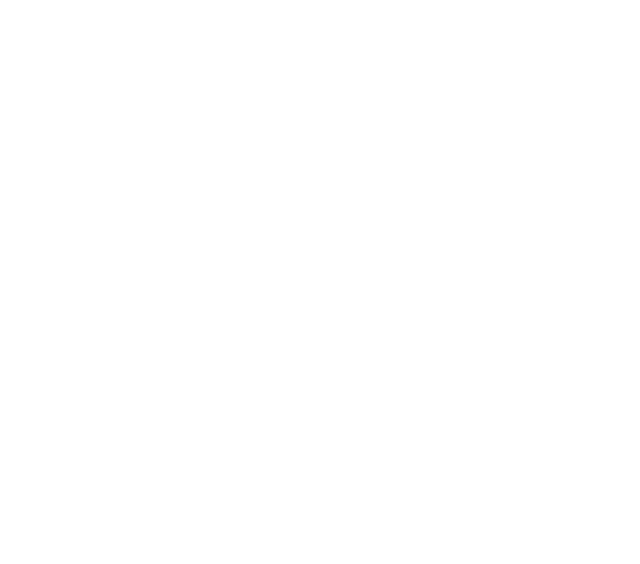
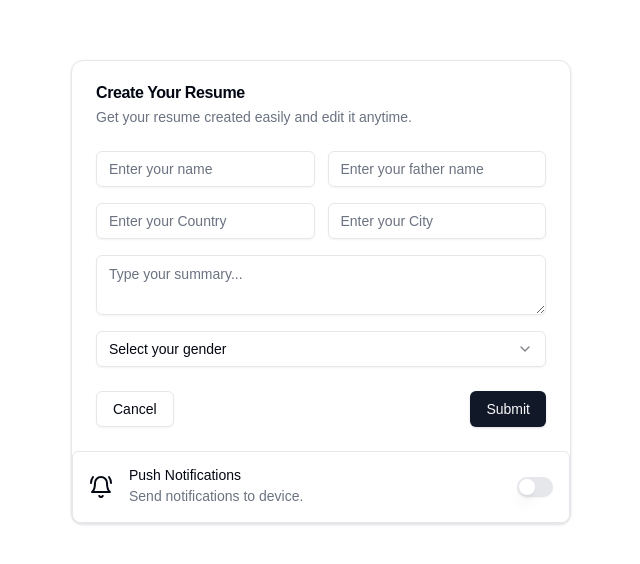
Before and after one commit to FahadAbdulQayyum/resume-creator, a Next.js app: page / in a window 1280 px wide. Shown: the part 108-672 px from the top of the page, without its empty margins (319-959 px from the left). Built offline with nearby package versions, Linux system fonts and the light colour scheme.

Commit message:
CardSubmit file created

```diff
--- a/src/app/page.tsx
+++ b/src/app/page.tsx
@@ -1,4 +1,4 @@
-import { CardWithForm } from '@/components/Card'
+import { CardWithForm } from '@/components/CardSubmit'
 import React from 'react'
 
 const page = () => {
@@ -6,7 +6,7 @@
     <div
       className="flex justify-center items-center h-screen"
     >
-      {/* <CardWithForm /> */}
+      <CardWithForm />
     </div>
   )
 }
--- /dev/null
+++ b/src/components/CardSubmit/index.tsx
@@ -0,0 +1,93 @@
+"use client";
+
+import { BellRing } from "lucide-react";
+import { Separator } from "@/components/ui/separator";
+import { Switch } from "@/components/ui/switch";
+import { Button } from "@/components/ui/button";
+import {
+    Card,
+    CardContent,
+    CardDescription,
+    CardFooter,
+    CardHeader,
+    CardTitle,
+} from "@/components/ui/card";
+import { Input } from "@/components/ui/input";
+import {
+    Select,
+    SelectContent,
+    SelectItem,
+    SelectTrigger,
+    SelectValue,
+} from "@/components/ui/select";
+import { Textarea } from "../ui/textarea";
+import { useState, useEffect } from "react";
+
+type CardWithFormProps = {
+    id: number | undefined;
+    data: any; // Define a proper type if possible
+};
+
+// export function CardWithForm({ id, data }: CardWithFormProps) {
+export function CardWithForm() {
+    // const [dataObj, setDataObj] = useState<any>(data || null);
+    // const [dataObjFiltered, setDataObjFiltered] = useState<any>(
+    //     Array.isArray(data) ? data.filter((v: any) => v.id === id) : null
+    // );
+
+    // useEffect(() => {
+    //     if (Array.isArray(data) && id !== undefined) {
+    //         const filteredData = data.filter((v: any) => v.id === id);
+    //         setDataObjFiltered(filteredData.length > 0 ? filteredData[0] : null);
+    //     }
+    // }, [data, id]);
+
+    return (
+        <Card className="w-[500px]">
+            <CardHeader>
+                <CardTitle>Create Your Resume</CardTitle>
+                <CardDescription>Get your resume created easily and edit it anytime.</CardDescription>
+            </CardHeader>
+            <CardContent>
+                <form>
+                    <div className="grid w-full items-center gap-4">
+                        <div className="flex flex-row items-center justify-center space-x-1.5">
+                            <Input id="name" placeholder="Enter your name" />
+                            <Separator orientation="vertical" />
+                            <Input id="fathername" placeholder="Enter your father name" />
+                        </div>
+                        <div className="flex flex-row items-center justify-center space-x-1.5">
+                            <Input id="country" placeholder="Enter your Country" />
+                            <Separator orientation="vertical" />
+                            <Input id="city" placeholder="Enter your City" />
+                        </div>
+                        <Textarea placeholder="Type your summary..." />
+                        <div className="flex flex-col space-y-1.5">
+                            <Select>
+                                <SelectTrigger id="framework">
+                                    <SelectValue placeholder="Select your gender" />
+                                </SelectTrigger>
+                                <SelectContent position="popper">
+                                    <SelectItem value="male">Male</SelectItem>
+                                    <SelectItem value="female">Female</SelectItem>
+                                </SelectContent>
+                            </Select>
+                        </div>
+                    </div>
+                </form>
+            </CardContent>
+            <CardFooter className="flex justify-between">
+                <Button variant="outline">Cancel</Button>
+                <Button>Submit</Button>
+            </CardFooter>
+            <div className="flex items-center space-x-4 rounded-md border p-4">
+                <BellRing />
+                <div className="flex-1 space-y-1">
+                    <p className="text-sm font-medium leading-none">Push Notifications</p>
+                    <p className="text-sm text-muted-foreground">Send notifications to device.</p>
+                </div>
+                <Switch />
+            </div>
+        </Card>
+    );
+}
```
